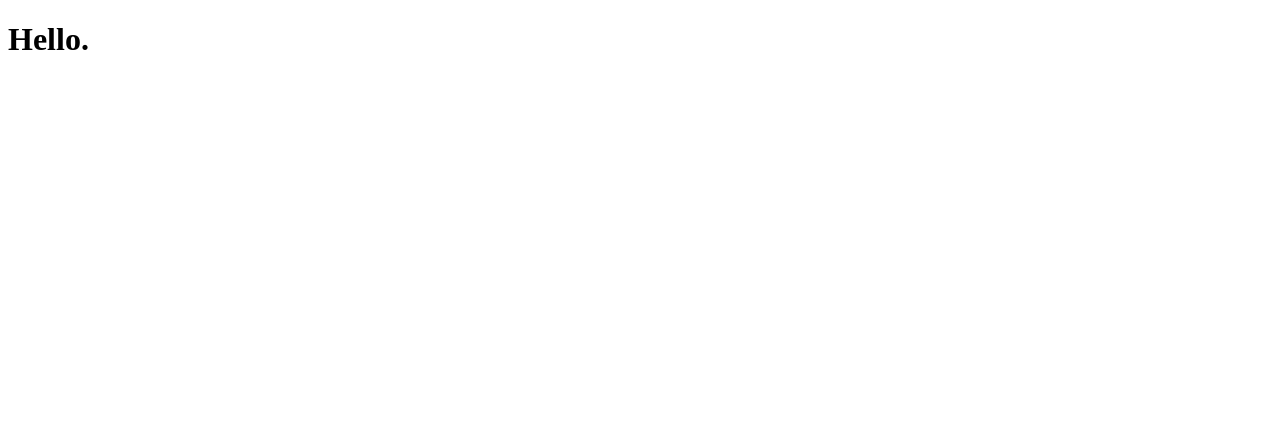
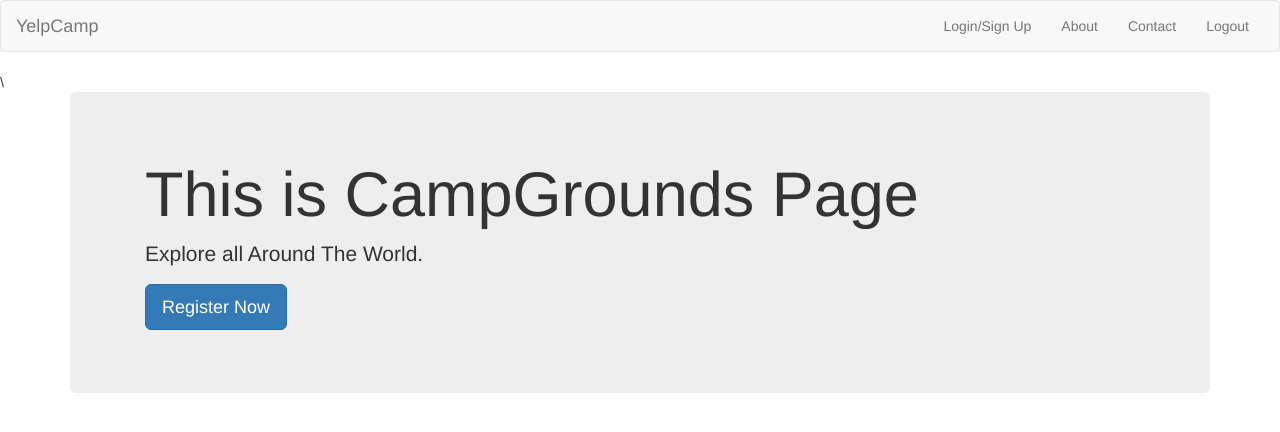
Before and after one commit to Vishes77/Basic-Front-End-Web_site-Base, a plain HTML site: page Main_page/main.html in a window 1280 px wide. Drawn offline with nearby package versions, Linux system fonts and the light colour scheme.

Commit message:
Added Index Page.

```diff
--- a/Main_page/main.html
+++ b/Main_page/main.html
@@ -4,8 +4,40 @@
     <meta charset="UTF-8">
     <meta name="viewport" content="width=device-width, initial-scale=1.0">
     <title>Document</title>
+    <link rel="stylesheet" href="https://maxcdn.bootstrapcdn.com/bootstrap/3.3.5/css/bootstrap.min.css">
 </head>
 <body>
-    <h1>Hello.</h1>
+    <nav class="navbar navbar-default">
+        <div class="container-fluid">
+            <div class="navbar-header">
+                <a class="navbar-brand" href="/">YelpCamp</a>
+            </div>
+            <div class="collapse navbar-collapse">
+                <ul class="nav navbar-nav navbar-right">
+                        <li><a href="/#">Login/Sign Up</a></li>
+                        <li><a href="/#">About</a></li>
+                        <li><a href="#">Contact</a></li>
+                        <li><a href="/#">Logout</a></li>
+                </ul>
+            </div>
+        </div>
+    </nav>\
+
+
+    <div class="container">
+        <header class="jumbotron">
+            <div class="container">
+                <h1>
+                    This is CampGrounds Page
+                </h1>
+                <p>
+                    Explore all Around The World.
+                </p>
+                <p>
+                    <a class="btn btn-primary btn-lg" href="/campgrounds/new">Register Now</a>
+                </p>
+            </div>
+        </header>
+
 </body>
 </html>
```
